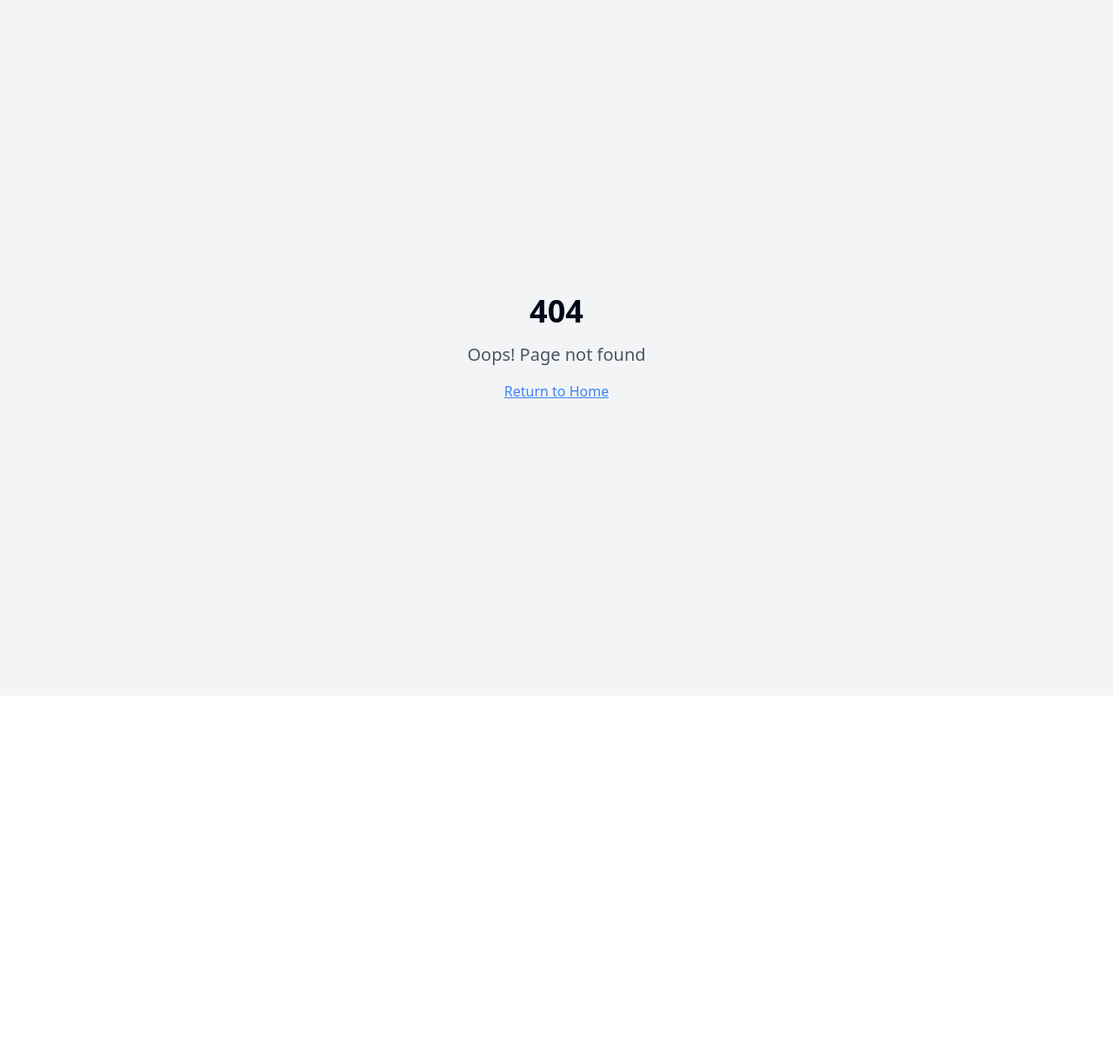
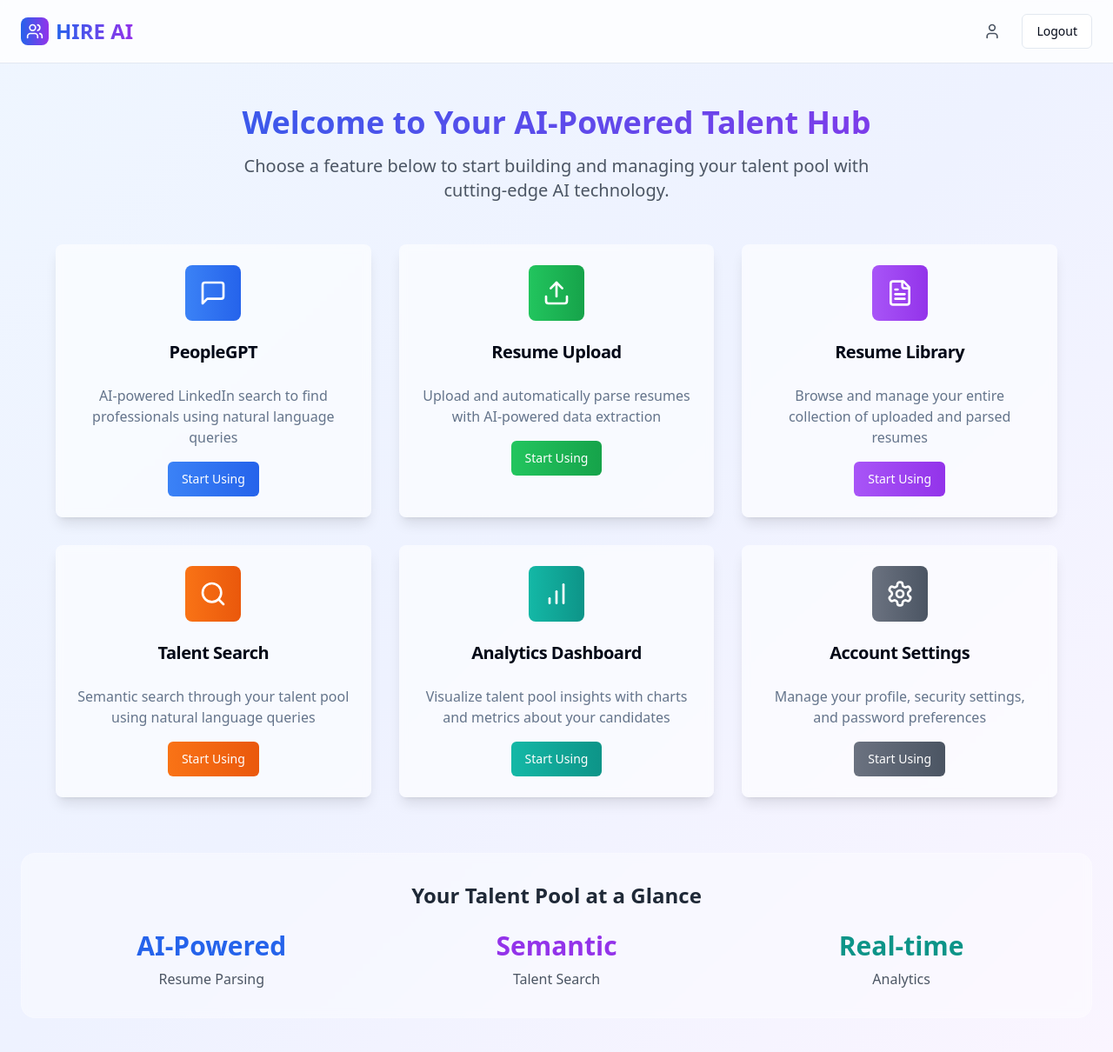
Before and after one commit to Phani0506/Hire-AI-100xBuildathon, a React (Vite) app: page /landing in a window 1280 px wide. Before the commit this address had no page. Shown: the top 1210 px of the page at 87% size. Before the commit the page ends 800 px from the top, so only its background shows below. Built offline with nearby package versions, Linux system fonts and the light colour scheme.

Commit message:
feat: Implement landing page
Redirect users to a landing page after login, showcasing features and enabling navigation to specific feature tabs.

```diff
--- a/src/App.tsx
+++ b/src/App.tsx
@@ -6,6 +6,8 @@ import { QueryClient, QueryClientProvider } from "@tanstack/react-query";
 import { BrowserRouter, Routes, Route } from "react-router-dom";
 import { AuthProvider } from "@/hooks/useAuth";
 import Index from "./pages/Index";
+import LandingPage from "./pages/LandingPage";
+import Dashboard from "./components/Dashboard";
 import NotFound from "./pages/NotFound";
 
 const queryClient = new QueryClient();
@@ -19,6 +21,8 @@ const App = () => (
         <BrowserRouter>
           <Routes>
             <Route path="/" element={<Index />} />
+            <Route path="/landing" element={<LandingPage />} />
+            <Route path="/dashboard" element={<Dashboard />} />
             <Route path="*" element={<NotFound />} />
           </Routes>
         </BrowserRouter>
--- a/src/components/Dashboard.tsx
+++ b/src/components/Dashboard.tsx
@@ -1,10 +1,9 @@
-
-import { useState } from "react";
+import { useState, useEffect } from "react";
 import { Button } from "@/components/ui/button";
 import { Card, CardContent, CardDescription, CardHeader, CardTitle } from "@/components/ui/card";
 import { Input } from "@/components/ui/input";
 import { Tabs, TabsContent, TabsList, TabsTrigger } from "@/components/ui/tabs";
-import { Users, Search, Upload, BarChart, FileText, User, Settings, Lock } from "lucide-react";
+import { Users, Search, Upload, BarChart, FileText, User, Settings, Lock, ArrowLeft } from "lucide-react";
 import ResumeUpload from "@/components/ResumeUpload";
 import TalentSearch from "@/components/TalentSearch";
 import AnalyticsDashboard from "@/components/AnalyticsDashboard";
@@ -13,17 +12,32 @@ import PeopleGPT from "@/components/PeopleGPT";
 import { useAuth } from "@/hooks/useAuth";
 import { supabase } from "@/integrations/supabase/client";
 import { toast } from "@/hooks/use-toast";
+import { useNavigate, useSearchParams } from "react-router-dom";
 
 const Dashboard = () => {
   const { user, signOut } = useAuth();
-  const [activeTab, setActiveTab] = useState("dashboard");
+  const navigate = useNavigate();
+  const [searchParams] = useSearchParams();
+  const tabFromUrl = searchParams.get('tab');
+  const [activeTab, setActiveTab] = useState(tabFromUrl || "dashboard");
+
   const [currentPassword, setCurrentPassword] = useState("");
   const [newPassword, setNewPassword] = useState("");
   const [confirmPassword, setConfirmPassword] = useState("");
   const [isChangingPassword, setIsChangingPassword] = useState(false);
 
+  useEffect(() => {
+    if (tabFromUrl) {
+      setActiveTab(tabFromUrl);
+    }
+  }, [tabFromUrl]);
+
   const handleLogout = async () => {
     await signOut();
+  };
+
+  const handleBackToLanding = () => {
+    navigate("/landing");
   };
 
   const handleChangePassword = async () => {
@@ -84,6 +98,16 @@ const Dashboard = () => {
       <header className="border-b bg-white/80 backdrop-blur-sm sticky top-0 z-50">
         <div className="container mx-auto px-6 py-4">
           <div className="flex items-center justify-between">
+            <div className="flex items-center space-x-4">
+              <Button
+                variant="ghost"
+                size="sm"
+                onClick={handleBackToLanding}
+                className="flex items-center space-x-2 text-gray-600 hover:text-gray-800"
+              >
+                <ArrowLeft className="w-4 h-4" />
+                <span>Back to Features</span>
+              </Button>
               <div className="flex items-center space-x-2">
                 <div className="w-8 h-8 bg-gradient-to-r from-blue-600 to-purple-600 rounded-lg flex items-center justify-center">
                   <Users className="w-5 h-5 text-white" />
@@ -91,6 +115,7 @@ const Dashboard = () => {
                 <h1 className="text-2xl font-bold bg-gradient-to-r from-blue-600 to-purple-600 bg-clip-text text-transparent">
                   HIRE AI
                 </h1>
+              </div>
             </div>
             <div className="flex items-center space-x-4">
               <div className="flex items-center space-x-2">
@@ -107,11 +132,6 @@ const Dashboard = () => {
 
       {/* Main Content */}
       <div className="container mx-auto px-6 py-8">
-        <div className="mb-8">
-          <h2 className="text-3xl font-bold mb-2 text-gray-800">Welcome back!</h2>
-          <p className="text-gray-600">Manage your talent pool and find the perfect candidates with AI-powered tools.</p>
-        </div>
-
         <Tabs value={activeTab} onValueChange={setActiveTab} className="space-y-6">
           <TabsList className="grid w-full grid-cols-6 bg-white/60 backdrop-blur-sm">
             <TabsTrigger value="peoplegpt" className="flex items-center space-x-2">
--- /dev/null
+++ b/src/components/FeatureLandingPage.tsx
@@ -0,0 +1,164 @@
+
+import { useState } from "react";
+import { Button } from "@/components/ui/button";
+import { Card, CardContent, CardDescription, CardHeader, CardTitle } from "@/components/ui/card";
+import { Users, Search, Upload, BarChart, FileText, User, Settings, MessageSquare } from "lucide-react";
+import { useAuth } from "@/hooks/useAuth";
+import { useNavigate } from "react-router-dom";
+
+const features = [
+  {
+    id: "peoplegpt",
+    title: "PeopleGPT",
+    description: "AI-powered LinkedIn search to find professionals using natural language queries",
+    icon: MessageSquare,
+    color: "from-blue-500 to-blue-600"
+  },
+  {
+    id: "upload",
+    title: "Resume Upload",
+    description: "Upload and automatically parse resumes with AI-powered data extraction",
+    icon: Upload,
+    color: "from-green-500 to-green-600"
+  },
+  {
+    id: "resumes",
+    title: "Resume Library",
+    description: "Browse and manage your entire collection of uploaded and parsed resumes",
+    icon: FileText,
+    color: "from-purple-500 to-purple-600"
+  },
+  {
+    id: "search",
+    title: "Talent Search",
+    description: "Semantic search through your talent pool using natural language queries",
+    icon: Search,
+    color: "from-orange-500 to-orange-600"
+  },
+  {
+    id: "dashboard",
+    title: "Analytics Dashboard",
+    description: "Visualize talent pool insights with charts and metrics about your candidates",
+    icon: BarChart,
+    color: "from-teal-500 to-teal-600"
+  },
+  {
+    id: "settings",
+    title: "Account Settings",
+    description: "Manage your profile, security settings, and password preferences",
+    icon: Settings,
+    color: "from-gray-500 to-gray-600"
+  }
+];
+
+const FeatureLandingPage = () => {
+  const { user, signOut } = useAuth();
+  const navigate = useNavigate();
+
+  const handleLogout = async () => {
+    await signOut();
+    navigate("/");
+  };
+
+  const handleFeatureClick = (featureId: string) => {
+    navigate(`/dashboard?tab=${featureId}`);
+  };
+
+  return (
+    <div className="min-h-screen bg-gradient-to-br from-blue-50 via-indigo-50 to-purple-50">
+      {/* Header */}
+      <header className="border-b bg-white/80 backdrop-blur-sm sticky top-0 z-50">
+        <div className="container mx-auto px-6 py-4">
+          <div className="flex items-center justify-between">
+            <div className="flex items-center space-x-2">
+              <div className="w-8 h-8 bg-gradient-to-r from-blue-600 to-purple-600 rounded-lg flex items-center justify-center">
+                <Users className="w-5 h-5 text-white" />
+              </div>
+              <h1 className="text-2xl font-bold bg-gradient-to-r from-blue-600 to-purple-600 bg-clip-text text-transparent">
+                HIRE AI
+              </h1>
+            </div>
+            <div className="flex items-center space-x-4">
+              <div className="flex items-center space-x-2">
+                <User className="w-5 h-5 text-gray-600" />
+                <span className="text-sm text-gray-600">{user?.email}</span>
+              </div>
+              <Button variant="outline" onClick={handleLogout}>
+                Logout
+              </Button>
+            </div>
+          </div>
+        </div>
+      </header>
+
+      {/* Main Content */}
+      <div className="container mx-auto px-6 py-12">
+        <div className="text-center mb-12">
+          <h2 className="text-4xl font-bold mb-4 bg-gradient-to-r from-blue-600 to-purple-600 bg-clip-text text-transparent">
+            Welcome to Your AI-Powered Talent Hub
+          </h2>
+          <p className="text-xl text-gray-600 max-w-3xl mx-auto">
+            Choose a feature below to start building and managing your talent pool with cutting-edge AI technology.
+          </p>
+        </div>
+
+        {/* Features Grid */}
+        <div className="grid md:grid-cols-2 lg:grid-cols-3 gap-8 max-w-6xl mx-auto">
+          {features.map((feature) => (
+            <Card
+              key={feature.id}
+              className="border-0 shadow-lg bg-white/60 backdrop-blur-sm hover:shadow-xl transition-all duration-300 hover:scale-105 cursor-pointer"
+              onClick={() => handleFeatureClick(feature.id)}
+            >
+              <CardHeader className="text-center">
+                <div className={`w-16 h-16 bg-gradient-to-r ${feature.color} rounded-lg flex items-center justify-center mx-auto mb-4`}>
+                  <feature.icon className="w-8 h-8 text-white" />
+                </div>
+                <CardTitle className="text-xl">{feature.title}</CardTitle>
+              </CardHeader>
+              <CardContent>
+                <CardDescription className="text-center text-base">
+                  {feature.description}
+                </CardDescription>
+                <div className="mt-4 text-center">
+                  <Button
+                    onClick={(e) => {
+                      e.stopPropagation();
+                      handleFeatureClick(feature.id);
+                    }}
+                    className={`bg-gradient-to-r ${feature.color} hover:opacity-90 text-white`}
+                  >
+                    Start Using
+                  </Button>
+                </div>
+              </CardContent>
+            </Card>
+          ))}
+        </div>
+
+        {/* Quick Stats Section */}
+        <div className="mt-16 bg-white/40 backdrop-blur-sm rounded-2xl p-8 border border-white/20">
+          <h3 className="text-2xl font-bold text-center mb-6 text-gray-800">
+            Your Talent Pool at a Glance
+          </h3>
+          <div className="grid md:grid-cols-3 gap-6">
+            <div className="text-center">
+              <div className="text-3xl font-bold text-blue-600 mb-2">AI-Powered</div>
+              <div className="text-gray-600">Resume Parsing</div>
+            </div>
+            <div className="text-center">
+              <div className="text-3xl font-bold text-purple-600 mb-2">Semantic</div>
+              <div className="text-gray-600">Talent Search</div>
+            </div>
+            <div className="text-center">
+              <div className="text-3xl font-bold text-teal-600 mb-2">Real-time</div>
+              <div className="text-gray-600">Analytics</div>
+            </div>
+          </div>
+        </div>
+      </div>
+    </div>
+  );
+};
+
+export default FeatureLandingPage;
--- a/src/pages/Index.tsx
+++ b/src/pages/Index.tsx
@@ -4,7 +4,6 @@ import { Button } from "@/components/ui/button";
 import { Card, CardContent, CardDescription, CardHeader, CardTitle } from "@/components/ui/card";
 import { Users, Search, FileText, BarChart } from "lucide-react";
 import AuthModal from "@/components/AuthModal";
-import Dashboard from "@/components/Dashboard";
 import { useState } from "react";
 
 const Index = () => {
@@ -26,8 +25,10 @@ const Index = () => {
     );
   }
 
+  // If user is logged in, redirect to landing page
   if (user) {
-    return <Dashboard />;
+    window.location.href = "/landing";
+    return null;
   }
 
   return (
--- /dev/null
+++ b/src/pages/LandingPage.tsx
@@ -0,0 +1,8 @@
+
+import FeatureLandingPage from "@/components/FeatureLandingPage";
+
+const LandingPage = () => {
+  return <FeatureLandingPage />;
+};
+
+export default LandingPage;
```
Lines whose indentation alone changed are shown as unchanged.
